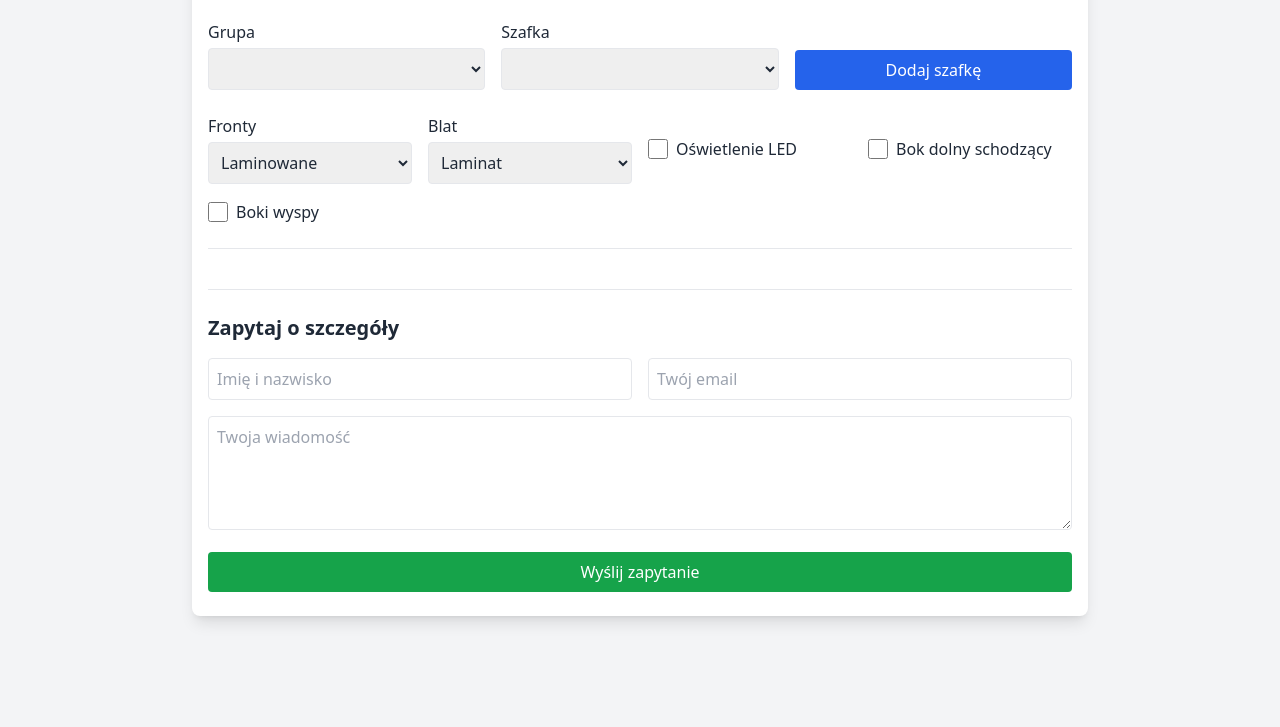
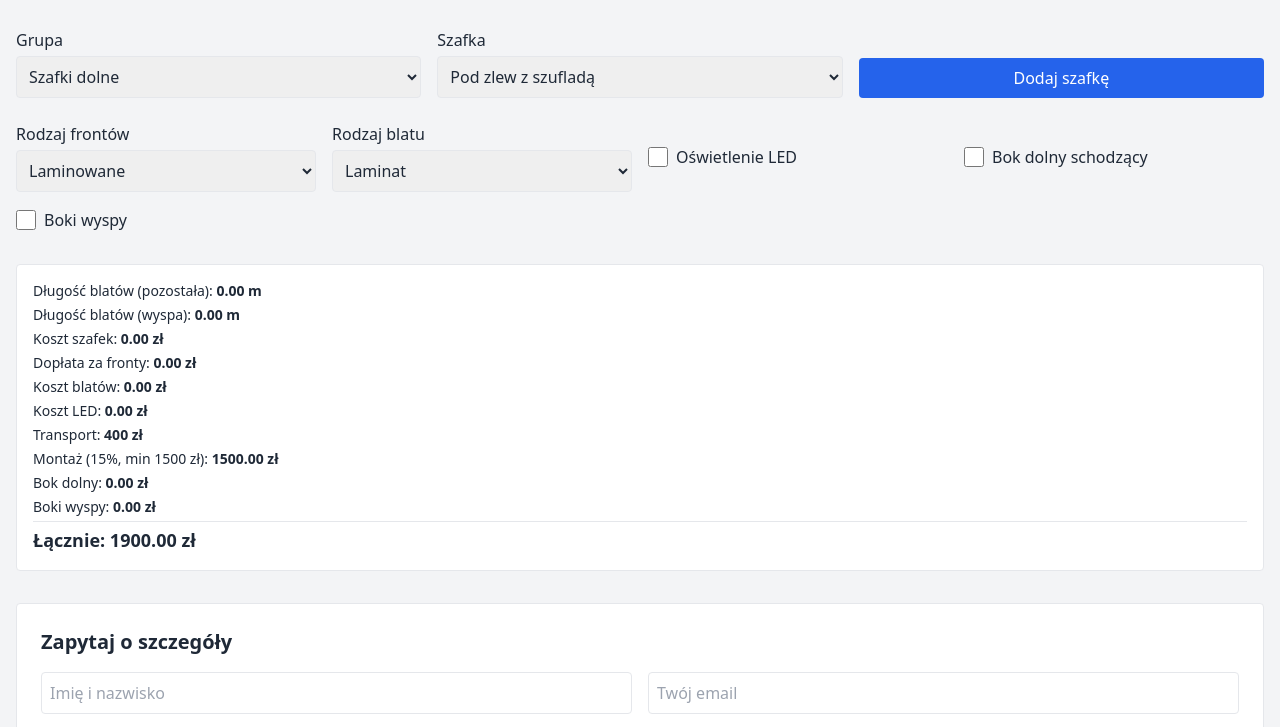
Before and after one commit to AndrewVege/KitchenApp, a plain HTML site: page index.html in a window 1280 px wide. Shown: the part 64-791 px from the top of the page. Drawn offline with nearby package versions, Linux system fonts and the light colour scheme.

Commit message:
Update index.html

```diff
--- a/index.html
+++ b/index.html
@@ -4,15 +4,15 @@
   <meta charset="UTF-8" />
   <meta name="viewport" content="width=device-width,initial-scale=1" />
   <title>Wycena kuchni</title>
-  <!-- TailwindCSS CDN -->
+  <!-- TailwindCSS -->
   <script src="https://cdn.tailwindcss.com"></script>
 </head>
 <body class="bg-gray-100 text-gray-800 antialiased">
-  <div id="app" class="px-4 py-6 max-w-4xl mx-auto bg-white shadow-lg rounded-lg">
-    <h1 class="text-3xl font-bold mb-6 text-center">Wycena kuchni</h1>
+  <div id="app" class="container mx-auto px-4 py-6">
+    <h1 class="text-3xl font-bold text-center mb-8">Wycena kuchni</h1>
 
-    <!-- wybór szafek -->
-    <div class="grid grid-cols-1 sm:grid-cols-3 gap-4 mb-6">
+    <!-- wybór grupy i szafki -->
+    <div class="grid grid-cols-1 md:grid-cols-3 gap-4 mb-6">
       <div>
         <label class="block mb-1 font-medium">Grupa</label>
         <select id="groupSelect" class="w-full border rounded p-2 focus:ring-2 focus:ring-blue-300"></select>
@@ -31,10 +31,10 @@
     <!-- lista dodanych szafek -->
     <ul id="cabinetList" class="space-y-2 mb-6"></ul>
 
-    <!-- opcje dodatkowe -->
-    <div class="grid grid-cols-1 sm:grid-cols-2 lg:grid-cols-4 gap-4 mb-6">
+    <!-- dodatkowe opcje -->
+    <div class="grid grid-cols-1 sm:grid-cols-2 lg:grid-cols-4 gap-4 mb-8">
       <div>
-        <label class="block mb-1 font-medium">Fronty</label>
+        <label class="block mb-1 font-medium">Rodzaj frontów</label>
         <select id="frontSelect" class="w-full border rounded p-2 focus:ring-2 focus:ring-blue-300">
           <option value="laminowane">Laminowane</option>
           <option value="lakierowane">Lakierowane</option>
@@ -42,7 +42,7 @@
         </select>
       </div>
       <div>
-        <label class="block mb-1 font-medium">Blat</label>
+        <label class="block mb-1 font-medium">Rodzaj blatu</label>
         <select id="blatSelect" class="w-full border rounded p-2 focus:ring-2 focus:ring-blue-300">
           <option value="laminat">Laminat</option>
           <option value="kompaktowy">Kompaktowy</option>
@@ -50,25 +50,25 @@
           <option value="drewniany">Drewniany</option>
         </select>
       </div>
-      <div class="flex items-center">
+      <label class="flex items-center">
         <input type="checkbox" id="ledCheckbox" class="mr-2 h-5 w-5"/>
-        <label for="ledCheckbox" class="font-medium">Oświetlenie LED</label>
-      </div>
-      <div class="flex items-center">
+        <span class="font-medium">Oświetlenie LED</span>
+      </label>
+      <label class="flex items-center">
         <input type="checkbox" id="lowerBoxCheckbox" class="mr-2 h-5 w-5"/>
-        <label for="lowerBoxCheckbox" class="font-medium">Bok dolny schodzący</label>
-      </div>
-      <div class="flex items-center">
+        <span class="font-medium">Bok dolny schodzący</span>
+      </label>
+      <label class="flex items-center">
         <input type="checkbox" id="islandSidesCheckbox" class="mr-2 h-5 w-5"/>
-        <label for="islandSidesCheckbox" class="font-medium">Boki wyspy</label>
-      </div>
+        <span class="font-medium">Boki wyspy</span>
+      </label>
     </div>
 
     <!-- podsumowanie -->
-    <div id="summary" class="border-t pt-4 space-y-1 text-sm mb-6"></div>
+    <div id="summary" class="bg-white border rounded p-4 mb-8 space-y-1 text-sm"></div>
 
     <!-- formularz kontaktowy -->
-    <div class="border-t pt-6">
+    <div class="bg-white border rounded p-6">
       <h2 class="text-xl font-semibold mb-4">Zapytaj o szczegóły</h2>
       <form id="contactForm" class="space-y-4">
         <div class="grid grid-cols-1 sm:grid-cols-2 gap-4">
@@ -83,49 +83,94 @@
                 class="w-full bg-green-600 hover:bg-green-700 text-white font-medium py-2 rounded transition">
           Wyślij zapytanie
         </button>
-        <p id="contactFeedback" class="text-sm text-green-600 hidden">Dziękujemy! Twoje zapytanie zostało wysłane.</p>
+        <p id="contactFeedback" class="text-sm text-green-600 hidden">
+          Dziękujemy! Twoje zapytanie zostało wysłane.
+        </p>
       </form>
     </div>
   </div>
 
   <script>
     // ---- dane i stałe ----
-    const CABINET_GROUPS = {/* ... jak poprzednio ... */};
-    const FRONT_MULTIPLIERS = {/* ... */};
-    const BLAT_COSTS = {/* ... */};
-    const TRANSPORT_COST = 400;
-    const BOK_COST = 300;
+    const CABINET_GROUPS = {
+      dolne: {
+        label: "Szafki dolne",
+        items: {
+          zlew: { name: "Pod zlew z szufladą", price: 850, length: 0.6 },
+          "3-szuflady": { name: "3 szuflady pod płytę", price: 1200, length: 0.6 },
+          narozna: { name: "Narożna z półką", price: 1050, length: 1.0 },
+          magicCorner: { name: "Narożna z Magic Corner", price: 1900, length: 1.0 },
+          cargo: { name: "Szafka z małym cargo", price: 750, length: 0.3 },
+          zmywarka: { name: "Zmywarka (front + blat)", price: 200, length: 0.6 }
+        }
+      },
+      wiszace: {
+        label: "Szafki wiszące",
+        items: {
+          "1-drzwiowa": { name: "Górna 1-drzwiowa", price: 350 },
+          "2-drzwiowa": { name: "Górna 2-drzwiowa", price: 500 },
+          klapowa: { name: "Klapowa (AVENTOS)", price: 750 },
+          naroznaGorna: { name: "Górna narożna", price: 700 },
+          wyciag: { name: "Szafka pod wyciąg/wentylator", price: 400 }
+        }
+      },
+      slupki: {
+        label: "Słupki / wysoka zabudowa",
+        items: {
+          slupek: { name: "Słupek z piekarnikiem", price: 2200 },
+          mikrofalapiekarnik: { name: "Słupek z mikrofalą i piekarnikiem", price: 2600 },
+          lodowka: { name: "Słupek z lodówką w zabudowie", price: 2100 }
+        }
+      },
+      wyspa: {
+        label: "Szafki w wyspie",
+        items: {
+          "2-szuflady": { name: "Wyspa – 2 szuflady", price: 950, length: 0.6 },
+          "szafka-drzwiowa": { name: "Wyspa – szafka", price: 750, length: 0.6 }
+        }
+      }
+    };
+    const FRONT_MULTIPLIERS = { laminowane: 1, lakierowane: 1.2, frezowane: 1.35 };
+    const BLAT_COSTS        = { laminat: 250, kompaktowy: 600, kamien: 1200, drewniany: 1200 };
+    const TRANSPORT_COST     = 400;
+    const BOK_COST           = 300;
+    const MONTAGE_PERCENT    = 0.15;
+    const MONTAGE_MIN        = 1500;
+
     let cabinets = [];
 
     // ---- elementy DOM ----
-    const groupSelect = document.getElementById("groupSelect");
-    const itemSelect  = document.getElementById("itemSelect");
-    const addBtn      = document.getElementById("addBtn");
-    const listEl      = document.getElementById("cabinetList");
-    const frontSel    = document.getElementById("frontSelect");
-    const blatSel     = document.getElementById("blatSelect");
-    const ledChk      = document.getElementById("ledCheckbox");
-    const lowerChk    = document.getElementById("lowerBoxCheckbox");
-    const islandChk   = document.getElementById("islandSidesCheckbox");
-    const summaryEl   = document.getElementById("summary");
-    const form        = document.getElementById("contactForm");
-    const feedback    = document.getElementById("contactFeedback");
+    const groupSelect   = document.getElementById("groupSelect");
+    const itemSelect    = document.getElementById("itemSelect");
+    const addBtn        = document.getElementById("addBtn");
+    const listEl        = document.getElementById("cabinetList");
+    const frontSel      = document.getElementById("frontSelect");
+    const blatSel       = document.getElementById("blatSelect");
+    const ledChk        = document.getElementById("ledCheckbox");
+    const lowerChk      = document.getElementById("lowerBoxCheckbox");
+    const islandChk     = document.getElementById("islandSidesCheckbox");
+    const summaryEl     = document.getElementById("summary");
+    const form          = document.getElementById("contactForm");
+    const feedback      = document.getElementById("contactFeedback");
 
-    // ---- funkcje renderujące ----
+    // ---- populate ----
     function populateGroups() {
       groupSelect.innerHTML = "";
       Object.entries(CABINET_GROUPS).forEach(([k,v])=>{
         groupSelect.add(new Option(v.label, k));
       });
+      groupSelect.selectedIndex = 0;
       populateItems();
     }
-    function populateItems(){
+    function populateItems() {
+      const grp = groupSelect.value;
       itemSelect.innerHTML = "";
-      const items = CABINET_GROUPS[groupSelect.value].items;
-      Object.entries(items).forEach(([k,v])=>{
+      Object.entries(CABINET_GROUPS[grp].items).forEach(([k,v])=>{
         itemSelect.add(new Option(v.name, k));
       });
     }
+
+    // ---- render list ----
     function renderList() {
       listEl.innerHTML = "";
       cabinets.forEach((c,i)=>{
@@ -136,24 +181,37 @@
           <input type="number" min="1" value="${c.qty}" class="w-16 border rounded p-1"/>
           <button class="text-red-600">Usuń</button>
         `;
-        li.querySelector("input").onchange = e=>{ c.qty=+e.target.value; renderSummary(); };
-        li.querySelector("button").onclick = ()=>{ cabinets.splice(i,1); renderList(); renderSummary(); };
+        li.querySelector("input").onchange = e=>{
+          c.qty = +e.target.value;
+          renderSummary();
+        };
+        li.querySelector("button").onclick = ()=>{
+          cabinets.splice(i,1);
+          renderList(); renderSummary();
+        };
         listEl.append(li);
       });
     }
+
+    // ---- render summary ----
     function renderSummary(){
       const totalLen = cabinets.reduce((s,c)=>s + (c.length||0)*c.qty,0);
-      const wyspaLen = cabinets.filter(c=>c.group==="wyspa")
+      const wyspaLen = cabinets
+        .filter(c=>c.group==="wyspa")
         .reduce((s,c)=>s + (c.length||0)*c.qty,0);
       const pozLen = totalLen - wyspaLen;
-      const costSzaf = cabinets.reduce((s,c)=>s + c.price*c.qty,0);
-      const frontExtra = costSzaf*(FRONT_MULTIPLIERS[frontSel.value]-1);
-      const costBlat = pozLen*BLAT_COSTS[blatSel.value] + wyspaLen*BLAT_COSTS[blatSel.value]*(1000/600);
-      const costLed = ledChk.checked ? cabinets.filter(c=>c.group==="wiszace").length*100 : 0;
-      const costLower = lowerChk.checked ? BOK_COST : 0;
-      const costIsland= islandChk.checked ? 2*BOK_COST : 0;
-      const mont = costSzaf*0.15 < 1500 ? 1500 : costSzaf*0.15;
-      const total = costSzaf + frontExtra + costBlat + costLed + TRANSPORT_COST + mont + costLower + costIsland;
+
+      const costSzaf   = cabinets.reduce((s,c)=>s + c.price*c.qty,0);
+      const frontExtra = costSzaf * (FRONT_MULTIPLIERS[frontSel.value] - 1);
+      const costBlat   = pozLen * BLAT_COSTS[blatSel.value]
+                       + wyspaLen * BLAT_COSTS[blatSel.value] * (1000/600);
+      const costLed    = ledChk.checked ? cabinets.filter(c=>c.group==="wiszace").length*100 : 0;
+      const costLower  = lowerChk.checked ? BOK_COST : 0;
+      const costIsland = islandChk.checked ? 2*BOK_COST : 0;
+      const montBase   = costSzaf * MONTAGE_PERCENT;
+      const costMont   = montBase < MONTAGE_MIN ? MONTAGE_MIN : montBase;
+      const total      = costSzaf + frontExtra + costBlat + costLed
+                       + TRANSPORT_COST + costMont + costLower + costIsland;
 
       summaryEl.innerHTML = `
         <p>Długość blatów (pozostała): <strong>${pozLen.toFixed(2)} m</strong></p>
@@ -163,7 +221,7 @@
         <p>Koszt blatów: <strong>${costBlat.toFixed(2)} zł</strong></p>
         <p>Koszt LED: <strong>${costLed.toFixed(2)} zł</strong></p>
         <p>Transport: <strong>${TRANSPORT_COST} zł</strong></p>
-        <p>Montaż (15%, min 1500): <strong>${mont.toFixed(2)} zł</strong></p>
+        <p>Montaż (15%, min ${MONTAGE_MIN} zł): <strong>${costMont.toFixed(2)} zł</strong></p>
         <p>Bok dolny: <strong>${costLower.toFixed(2)} zł</strong></p>
         <p>Boki wyspy: <strong>${costIsland.toFixed(2)} zł</strong></p>
         <hr class="my-2"/>
@@ -171,23 +229,31 @@
       `;
     }
 
-    // ---- inicjalizacja ----
+    // ---- inicjalizacja i eventy ----
+    document.addEventListener("DOMContentLoaded", ()=>{
       populateGroups();
       renderList();
       renderSummary();
 
-    // reaktywność opcji
-    [frontSel, blatSel, ledChk, lowerChk, islandChk].forEach(el=>el.onchange=renderSummary);
-    groupSelect.onchange = ()=>{ populateItems(); renderList(); renderSummary(); };
-
-    // ---- obsługa formularza ----
-    form.onsubmit = e=> {
+      addBtn.onclick = ()=>{
+        const key = itemSelect.value;
+        const item = CABINET_GROUPS[groupSelect.value].items[key];
+        cabinets.push({ ...item, group: groupSelect.value, qty: 1 });
+        renderList(); renderSummary();
+      };
+      groupSelect.onchange = ()=>{
+        populateItems();
+      };
+      [frontSel, blatSel, ledChk, lowerChk, islandChk].forEach(el=>{
+        el.onchange = renderSummary;
+      });
+      form.onsubmit = e=>{
         e.preventDefault();
-      // tu normalnie wysyłka AJAX-em albo mailto:
         feedback.classList.remove("hidden");
         form.reset();
-      setTimeout(()=>feedback.classList.add("hidden"), 5000);
+        setTimeout(()=>feedback.classList.add("hidden"), 4000);
       };
+    });
   </script>
 </body>
 </html>
```
Lines whose indentation alone changed are shown as unchanged.
